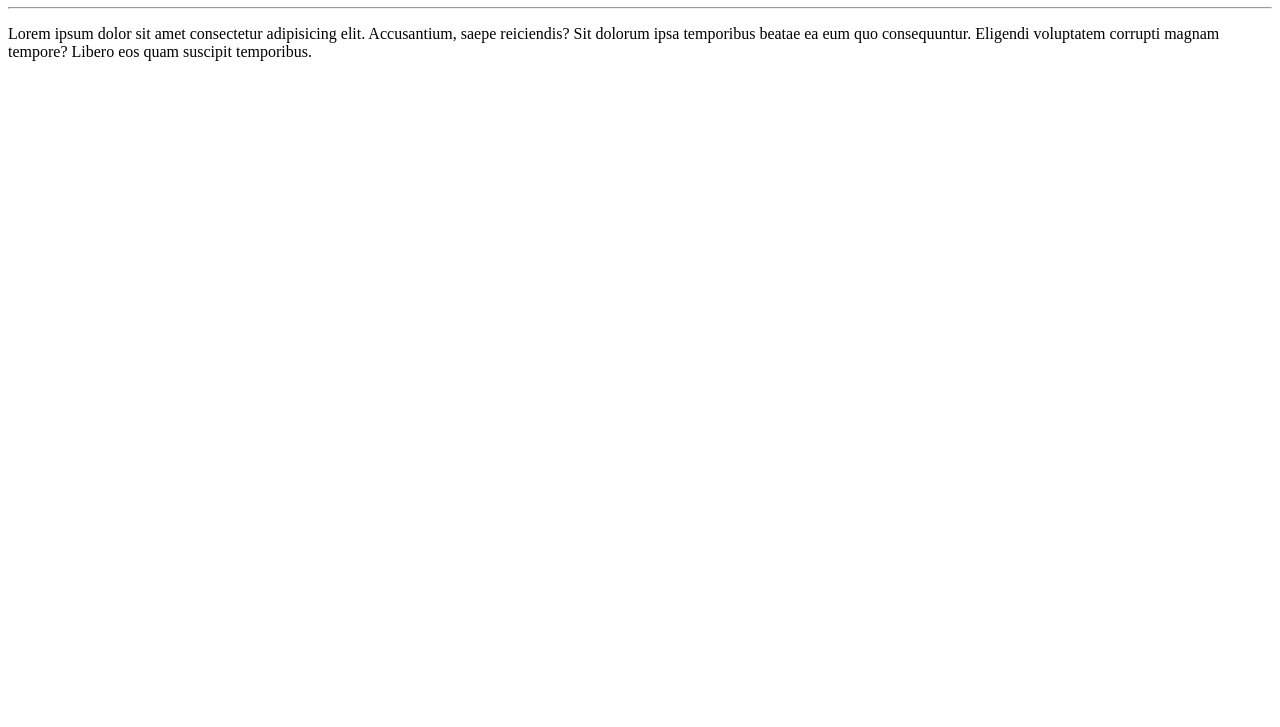
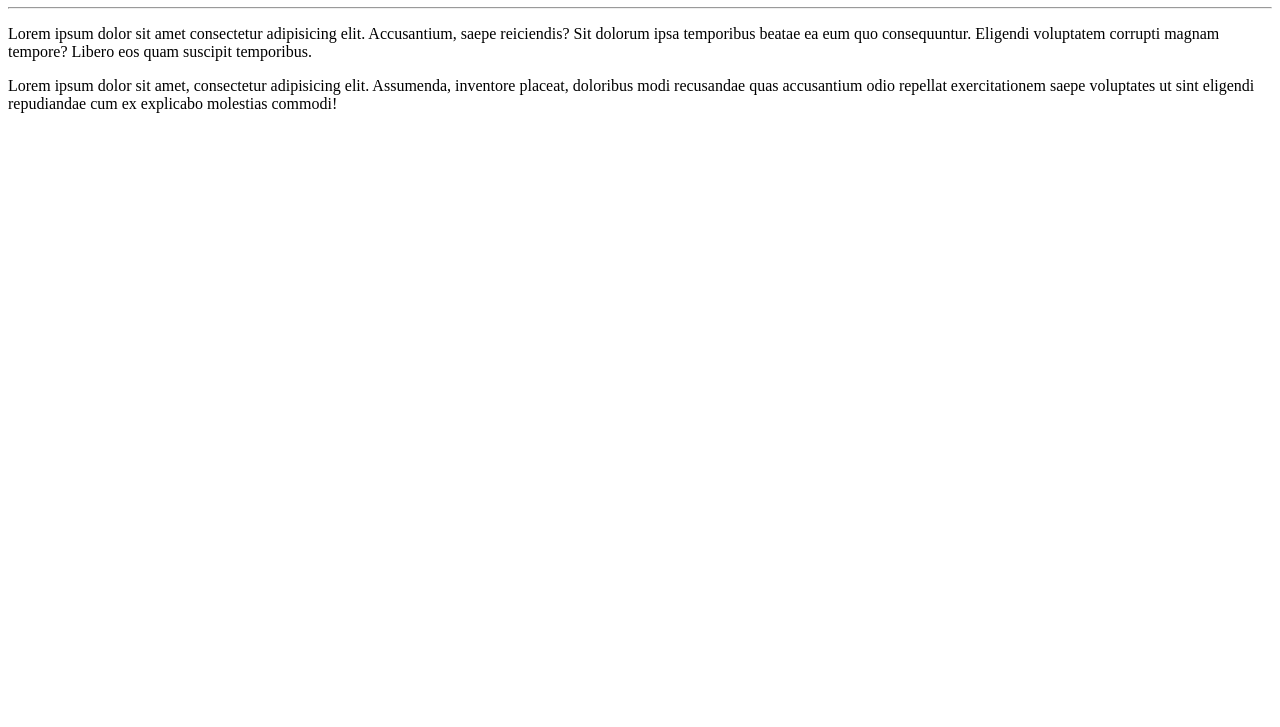
Before and after one commit to LFernandoPP/Ola-Mundo, a plain HTML site: page site-exemplo/index.html in a window 1280 px wide. Shown: the part 73-800 px from the top of the page. Drawn offline with Linux system fonts and the light colour scheme.

Commit message:
adicionei um parágrafo

```diff
--- a/site-exemplo/index.html
+++ b/site-exemplo/index.html
@@ -10,5 +10,6 @@
     <h1>Olá, Mundo!</h1>
     <hr>
     <p>Lorem ipsum dolor sit amet consectetur adipisicing elit. Accusantium, saepe reiciendis? Sit dolorum ipsa temporibus beatae ea eum quo consequuntur. Eligendi voluptatem corrupti magnam tempore? Libero eos quam suscipit temporibus.</p>
+    <p>Lorem ipsum dolor sit amet, consectetur adipisicing elit. Assumenda, inventore placeat, doloribus modi recusandae quas accusantium odio repellat exercitationem saepe voluptates ut sint eligendi repudiandae cum ex explicabo molestias commodi!</p>
 </body>
 </html>
```
